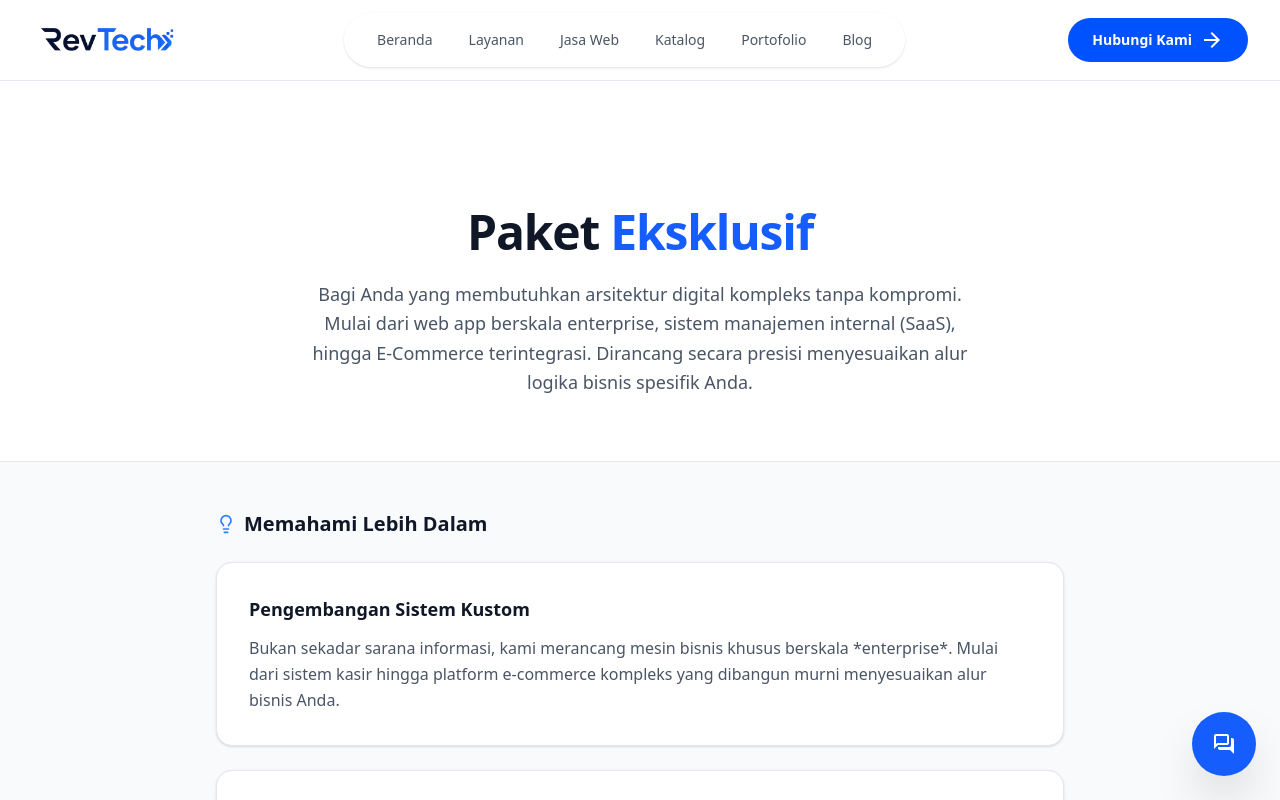
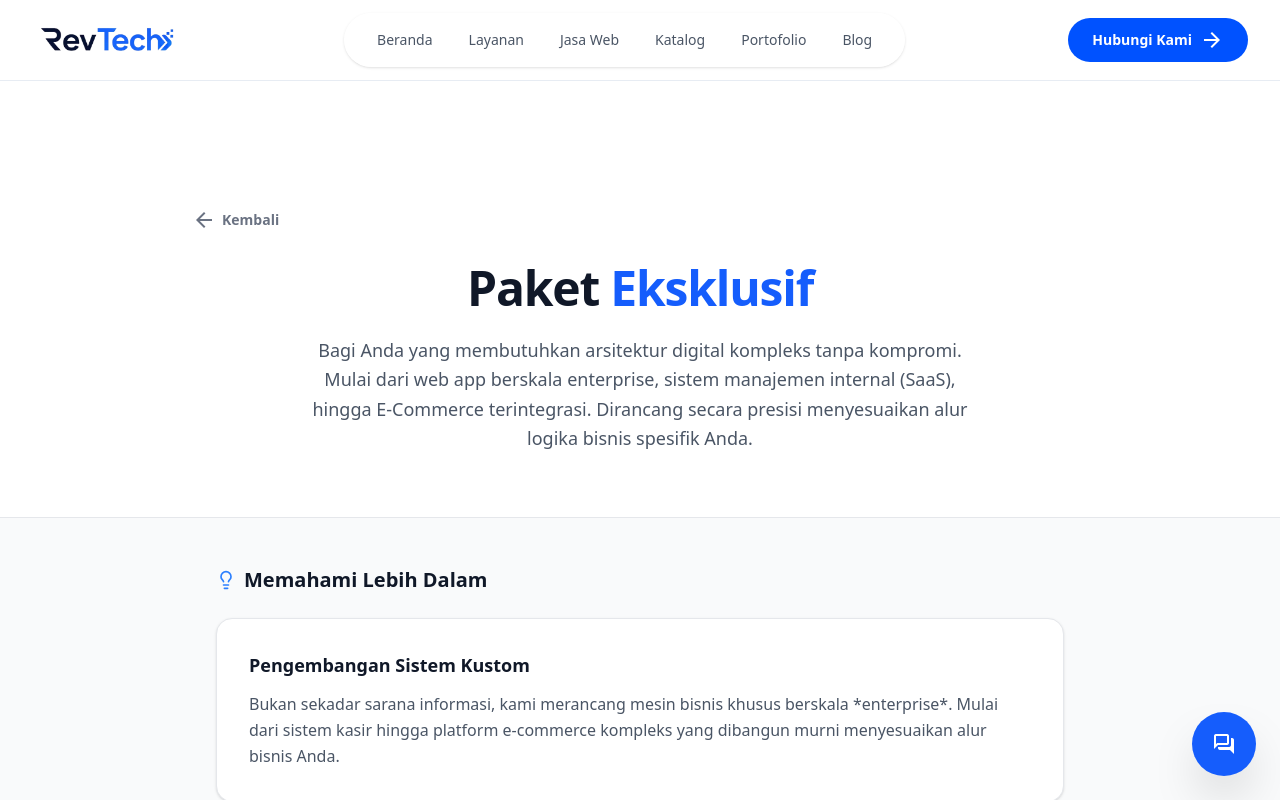
Before and after one commit to revtech-id/revtech-website, a Next.js app in the folder apps/frontend/: page /jasa-web/eksklusif in a window 1280 px wide. Shown: the top 800 px of the page. Built offline with nearby package versions, Linux system fonts and the light colour scheme.

Commit message:
feat(ui): add minimalist back buttons to detail pages, fix logo scroll, and force global smooth scrolling

```diff
--- a/apps/frontend/app/(main)/blog/[slug]/page.tsx
+++ b/apps/frontend/app/(main)/blog/[slug]/page.tsx
@@ -57,9 +57,10 @@ export default async function BlogPost({ params }: Props) {
       <div className="max-w-4xl mx-auto px-4 sm:px-6 lg:px-8">
 
         {/* Breadcrumb & Navigation */}
-        <div className="mb-10">
-            <Link href="/blog" className="inline-flex items-center gap-2 text-gray-500 hover:text-blue-600 transition-colors font-medium text-sm">
-                <span className="material-symbols-outlined text-sm">arrow_back</span> Kembali ke Blog
+        <div className="flex justify-start mb-10 w-full">
+            <Link href="/blog" className="inline-flex items-center gap-1.5 text-sm font-bold text-gray-500 hover:text-blue-600 transition-colors">
+                <span className="material-symbols-outlined text-[18px]">arrow_back</span>
+                Kembali
             </Link>
         </div>
 
--- a/apps/frontend/app/(main)/portofolio/[slug]/page.tsx
+++ b/apps/frontend/app/(main)/portofolio/[slug]/page.tsx
@@ -30,9 +30,10 @@ export default async function PortfolioCaseStudy({ params }: { params: Promise<{
       <div className="max-w-4xl mx-auto px-4 sm:px-6 lg:px-8">
 
         {/* Breadcrumb & Navigation */}
-        <div className="mb-10">
-            <Link href="/portofolio" className="inline-flex items-center gap-2 text-gray-500 hover:text-blue-600 transition-colors font-medium text-sm">
-                <span className="material-symbols-outlined text-sm">arrow_back</span> Kembali ke Portofolio
+        <div className="flex justify-start mb-10 w-full">
+            <Link href="/portofolio" className="inline-flex items-center gap-1.5 text-sm font-bold text-gray-500 hover:text-blue-600 transition-colors">
+                <span className="material-symbols-outlined text-[18px]">arrow_back</span>
+                Kembali
             </Link>
         </div>
 
--- a/apps/frontend/app/globals.css
+++ b/apps/frontend/app/globals.css
@@ -113,6 +113,7 @@
     scrollbar-width: thin;
     scrollbar-color: #cbd5e1 transparent;
     overflow-x: hidden;
+    scroll-behavior: smooth;
   }
 
   html::-webkit-scrollbar, body::-webkit-scrollbar {
--- a/apps/frontend/components/Navbar.tsx
+++ b/apps/frontend/components/Navbar.tsx
@@ -14,8 +14,9 @@ export default function Navbar() {
   const handleLogoClick = (e: React.MouseEvent<HTMLAnchorElement>) => {
     if (pathname === '/') {
       e.preventDefault();
-      window.scrollTo({ top: 0, behavior: 'smooth' });
+      window.scrollTo({ top: 0, left: 0, behavior: 'smooth' });
     }
+    setIsMobileMenuOpen(false);
   };
 
   const getLinkClass = (path: string) => {
--- a/apps/frontend/components/jasa-web/PackageDetailClient.tsx
+++ b/apps/frontend/components/jasa-web/PackageDetailClient.tsx
@@ -1,5 +1,6 @@
 "use client";
 
+import Link from 'next/link';
 import { motion } from 'framer-motion';
 import { PricingPlan } from '@/data/pricing';
 import { CheckCircle2, XCircle, Lightbulb, LayoutTemplate, Layers, Settings, ExternalLink } from 'lucide-react';
@@ -14,7 +15,14 @@ export default function PackageDetailClient({ plan }: PackageDetailClientProps)
     return (
         <div className="min-h-screen bg-gray-50 pb-20">
             {/* HERO SECTION - SUPER SIMPLE */}
-            <section className="pt-32 pb-16 px-6 border-b border-gray-200 bg-white text-center">
+            <section className="pt-32 pb-16 px-6 border-b border-gray-200 bg-white text-center relative">
+                {/* Back Button */}
+                <div className="max-w-4xl mx-auto flex justify-start mb-8 w-full">
+                    <Link href="/jasa-web" className="inline-flex items-center gap-1.5 text-sm font-bold text-gray-500 hover:text-blue-600 transition-colors">
+                        <span className="material-symbols-outlined text-[18px]">arrow_back</span>
+                        Kembali
+                    </Link>
+                </div>
                 <motion.div
                     initial={{ opacity: 0, y: 16 }}
                     animate={{ opacity: 1, y: 0 }}
```
